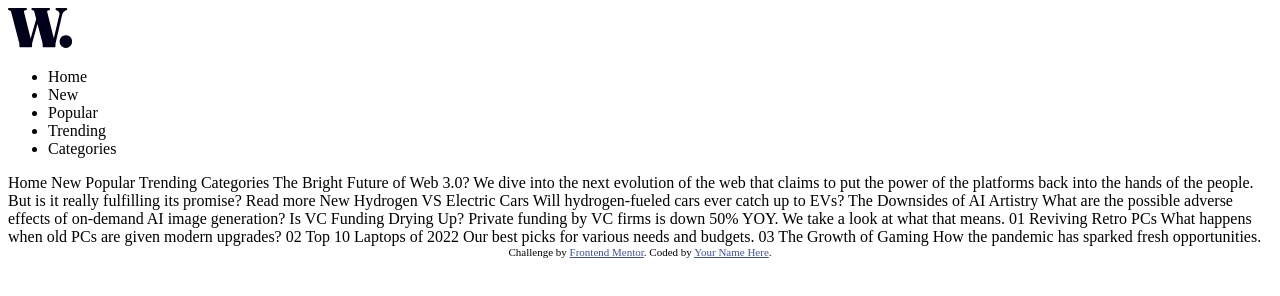
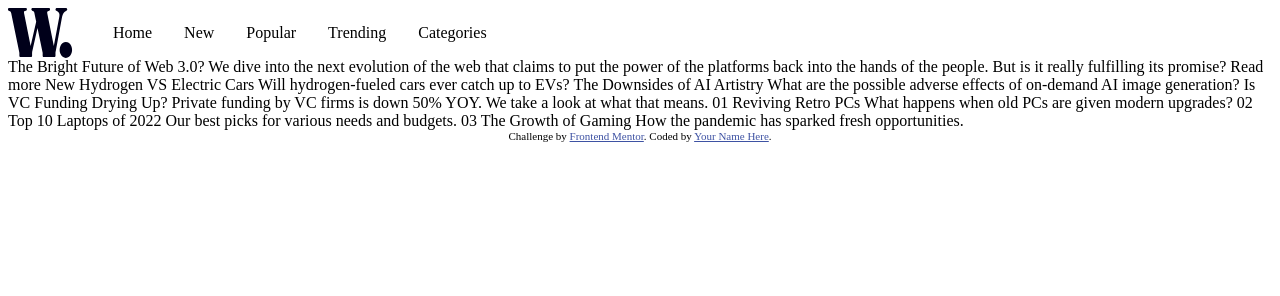
Before and after one commit to pedrisdm87/desafio1, a website: page index.html in a window 1280 px wide. Drawn offline with Linux system fonts and the light colour scheme.

Commit message:
subiendo cambios

```diff
--- a/index.html
+++ b/index.html
@@ -18,6 +18,7 @@
 
   <header>
     <img src="assets/images/logo.svg" alt="logo">
+    <nav></nav>
     <ul>
       <li>Home</li>
       <li>New</li>
@@ -25,12 +26,8 @@
       <li>Trending</li>
       <li>Categories</li>
     </ul>
+  </nav>
   </header>
-  Home
-  New
-  Popular
-  Trending
-  Categories
 
   The Bright Future of Web 3.0?
 
--- a/scss/_global.scss
+++ b/scss/_global.scss
@@ -1,6 +1,5 @@
 li{
     display: flex;
     text-decoration: none;
-    color: red($color: #000000);
+
 }
-body{background-color: red;}
--- a/scss/_index.scss
+++ b/scss/_index.scss
@@ -1,4 +1,11 @@
-h1{
-    color: red;
-    background-color: blueviolet;
+header {
+    text-decoration: none;
+    display: flex;
+    flex-direction: inline;
+
 }
+ul{
+    display: flex;
+    flex-direction: inline;
+    gap: 2rem;
+    }
```
Also changed, not shown: css/styles.css, 1 other file.
